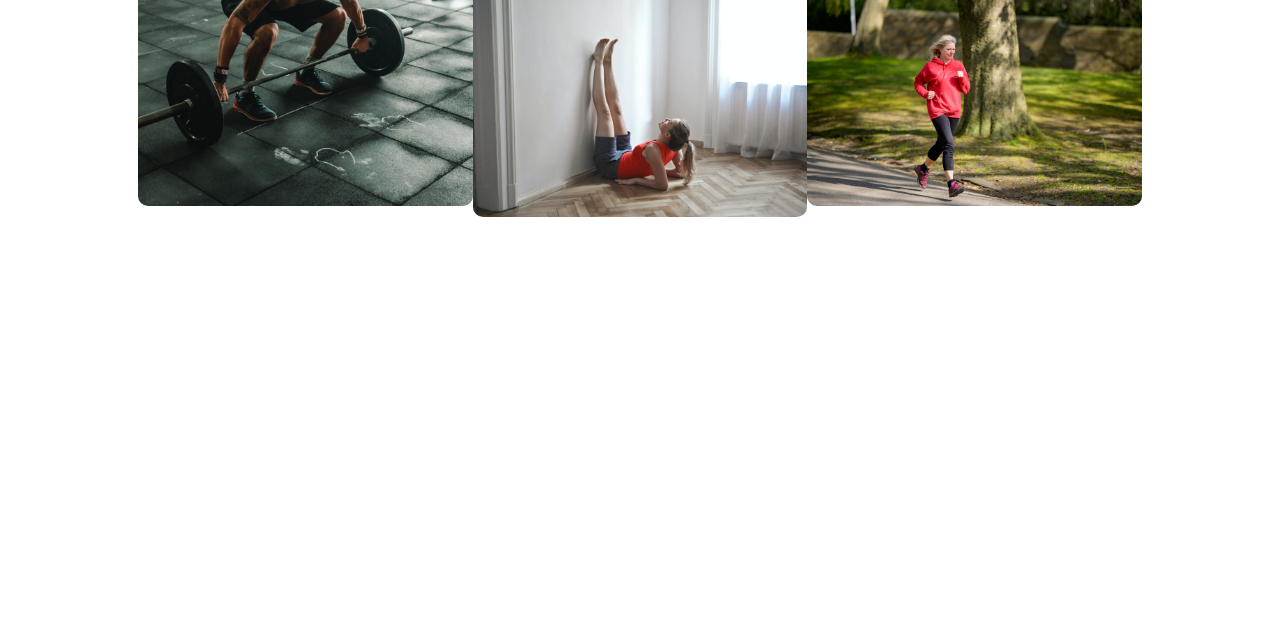
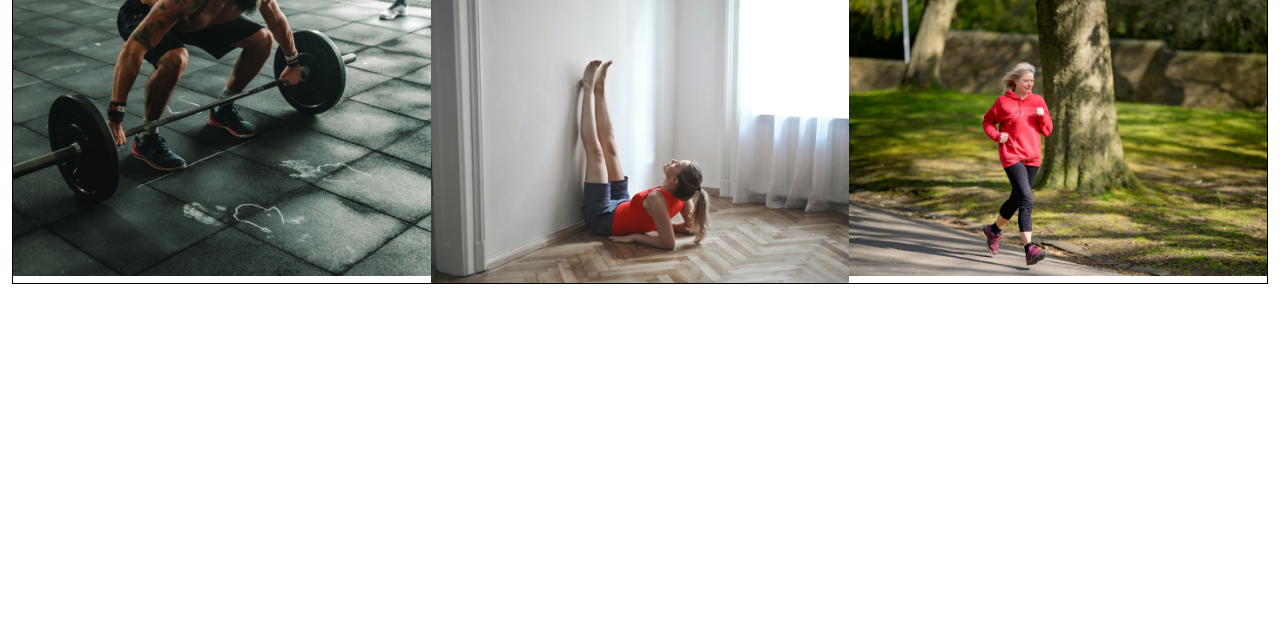
Before and after one commit to DivyanshuAgarwalNow/Runners-Page, a plain HTML site: page index.html in a window 1280 px wide. Shown: the part 175-800 px from the top of the page. Drawn offline with nearby package versions, Linux system fonts and the light colour scheme.

Commit message:
updated the image width to prevent image overflow.

```diff
--- a/index.html
+++ b/index.html
@@ -1,61 +1,83 @@
 <!DOCTYPE html>
 <html lang="en">
-
   <head>
-    <meta charset="UTF-8">
-    <meta http-equiv="X-UA-Compatible" content="IE=edge">
-    <meta name="viewport" content="width=device-width, initial-scale=1.0">
+    <meta charset="UTF-8" />
+    <meta http-equiv="X-UA-Compatible" content="IE=edge" />
+    <meta name="viewport" content="width=device-width, initial-scale=1.0" />
     <title>Fitness Freak</title>
-    <link href="https://cdn.jsdelivr.net/npm/bootstrap@5.1.3/dist/css/bootstrap.min.css" rel="stylesheet"
-        integrity="sha384-1BmE4kWBq78iYhFldvKuhfTAU6auU8tT94WrHftjDbrCEXSU1oBoqyl2QvZ6jIW3" crossorigin="anonymous">
+    <link
+      href="https://cdn.jsdelivr.net/npm/bootstrap@5.1.3/dist/css/bootstrap.min.css"
+      rel="stylesheet"
+      integrity="sha384-1BmE4kWBq78iYhFldvKuhfTAU6auU8tT94WrHftjDbrCEXSU1oBoqyl2QvZ6jIW3"
+      crossorigin="anonymous"
+    />
     <style>
-        *{
+      * {
         margin: 0px;
         padding: 0px;
+        box-sizing: border-box;
+        outline: none;
+        overflow-x: scroll;
       }
 
       h2 {
         margin-left: 5%;
         margin-top: 5%;
+        text-align: center;
       }
 
       .container1 {
         display: flex;
         flex-direction: row;
         justify-content: center;
+        align-items: center;
         transition: 1s;
-            transition-timing-function: ease-out;
-
+        transition: ease;
+        border: 1px solid black;
+        position: relative;
+        height: 100%;
       }
-
+      .img1{
+          /* height: 100px; */
+          /* position: absolute; */
+          z-index: 1000;
+      }
       img {
-            height: 30%;
-            width: 30%;
-            border-radius: 10px;
+        height: 100%;
+        width: 100%;
+        object-fit: cover;
+        /* border-radius: 10px; */
       }
-        img:hover{
+      .img1:hover {
         /* transform: scale(1.3); */
         transform: scaleX(1.5);
         /* transform: translateX(1.5); */
-            z-index: 2;
-
+        z-index: 10;
       }
     </style>
-
   </head>
 
   <body>
     <nav class="navbar navbar-expand-lg navbar-light bg-light">
       <div class="container-fluid">
         <a class="navbar-brand" href="#">Live</a>
-                    <button class="navbar-toggler" type="button" data-bs-toggle="collapse" data-bs-target="#navbarNav"
-                        aria-controls="navbarNav" aria-expanded="false" aria-label="Toggle navigation">
+        <button
+          class="navbar-toggler"
+          type="button"
+          data-bs-toggle="collapse"
+          data-bs-target="#navbarNav"
+          aria-controls="navbarNav"
+          aria-expanded="false"
+          aria-label="Toggle navigation"
+        >
           <span class="navbar-toggler-icon"></span>
         </button>
         <div class="collapse navbar-collapse" id="navbarNav">
           <ul class="navbar-nav">
             <li class="nav-item">
-                                <a class="nav-link active" aria-current="page" href="#">Memberships</a>
+              <a class="nav-link active" aria-current="page" href="#"
+                >Memberships</a
+              >
             </li>
             <li class="nav-item">
               <a class="nav-link" href="#">Plans</a>
@@ -63,20 +85,23 @@
             <li class="nav-item">
               <a class="nav-link" href="#">More</a>
             </li>
-
           </ul>
         </div>
       </div>
     </nav>
-            <div class="container">
+    <div class="container-fluid">
       <h2>Runner's Workout</h2>
       <div class="container1">
-                    <img src="1st.jpg" alt="first">
-                    <img src="2nd.jpg" alt="second">
-                    <img src="3rd.jpg" alt="third">
+        <div class="img1">
+          <img src="1st.jpg" alt="first" />
+        </div>
+        <div class="img1">
+          <img src="2nd.jpg" alt="first" />
+        </div>
+        <div class="img1">
+          <img src="3rd.jpg" alt="first" />
         </div>
       </div>
-
+    </div>
   </body>
-
 </html>
```
Lines whose indentation alone changed are shown as unchanged.
